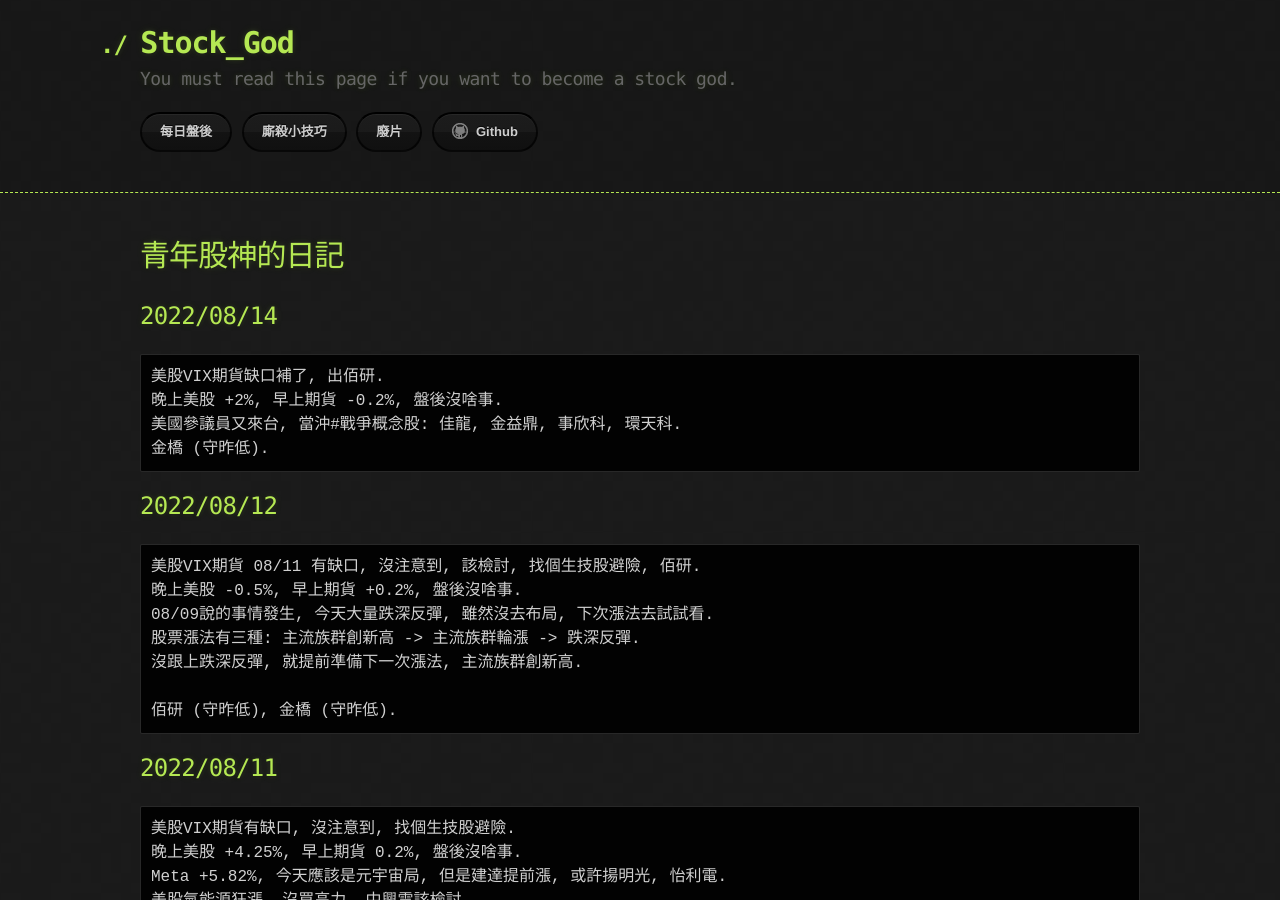
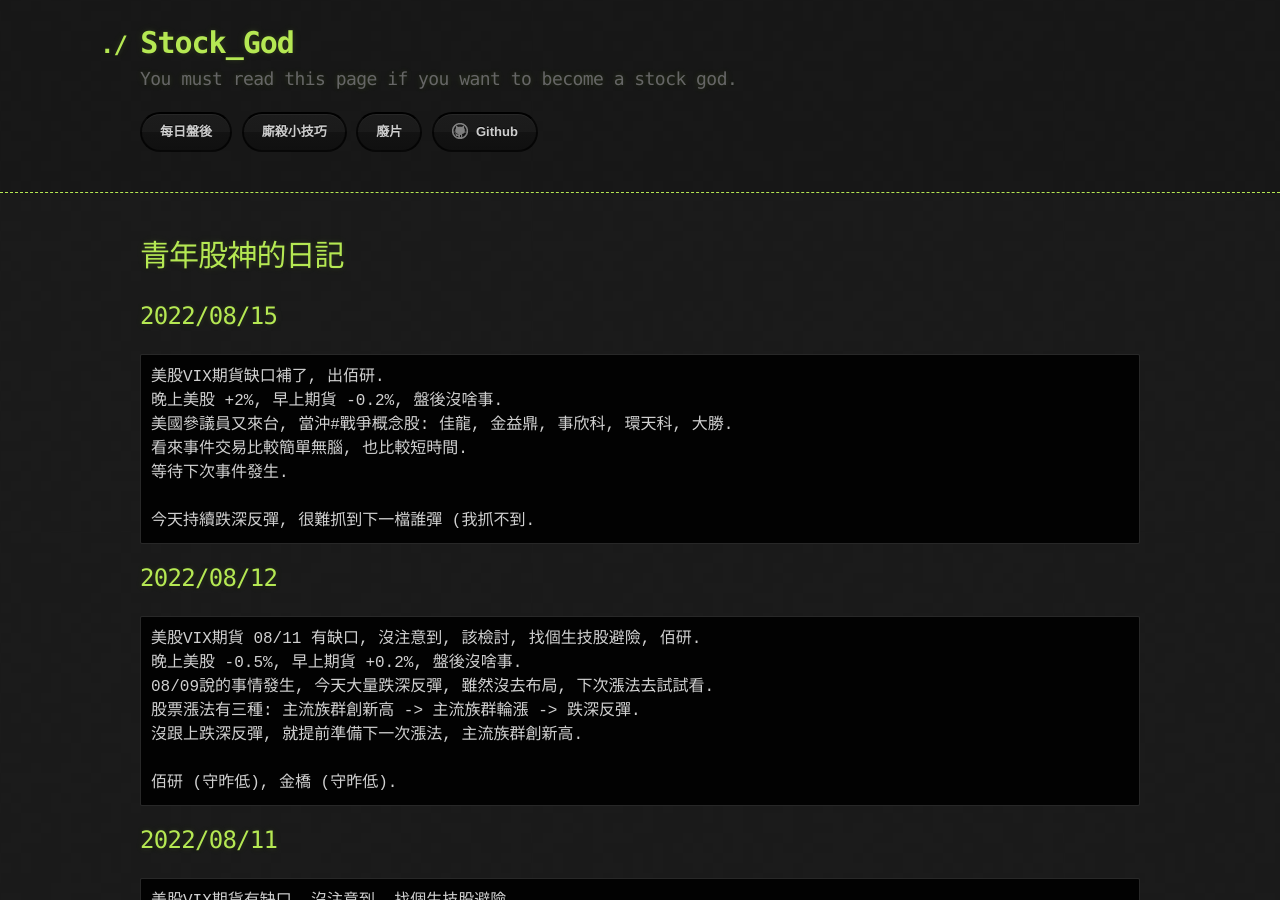
Before and after one commit to lepg5487/Stock_God, a Jekyll site: the page built from index.md, in a window 1280 px wide and 900 px high. Built offline with Jekyll 4.4.1, drawn with Linux system fonts in a browser that asks for light colours; our own code applies the rules of GitHub Pages for plain Markdown files.

Commit message:
Update index.md

````diff
--- a/index.md
+++ b/index.md
@@ -4,12 +4,15 @@ layout: testlayouts
 
 # 青年股神的日記
 
-## 2022/08/14
+## 2022/08/15
 ```
 美股VIX期貨缺口補了, 出佰研.
 晚上美股 +2%, 早上期貨 -0.2%, 盤後沒啥事.
-美國參議員又來台, 當沖#戰爭概念股: 佳龍, 金益鼎, 事欣科, 環天科.
-金橋 (守昨低).
+美國參議員又來台, 當沖#戰爭概念股: 佳龍, 金益鼎, 事欣科, 環天科, 大勝.
+看來事件交易比較簡單無腦, 也比較短時間.
+等待下次事件發生.
+
+今天持續跌深反彈, 很難抓到下一檔誰彈 (我抓不到.
 ```
 
 ## 2022/08/12
````
